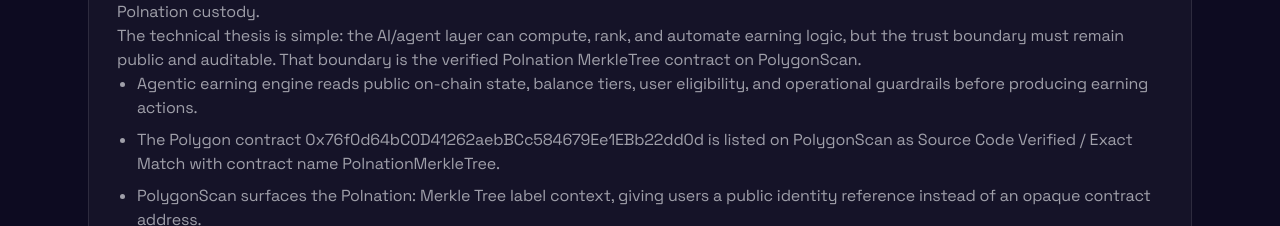
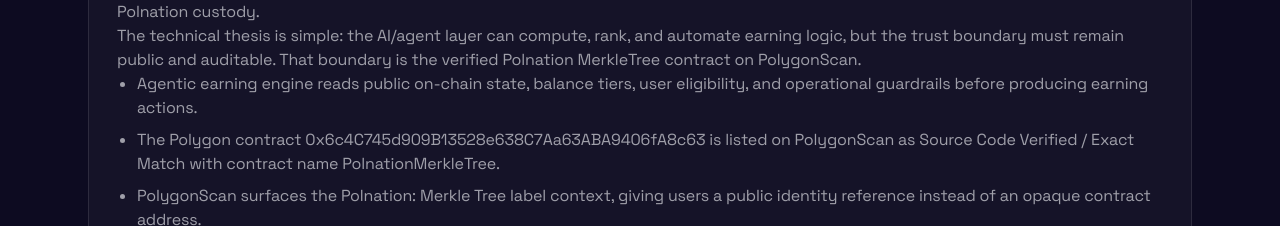
Before and after one commit to reshlola3-ai/polnation-web, a Next.js app: page /polnation-technical-whitepaper in a window 1280 px wide. Shown: the part 1360-1586 px from the top of the page. Built offline with nearby package versions, Linux system fonts and the light colour scheme; no server answers.

Commit message:
fix whitepaper contract wallet addresses

```diff
--- a/app/(public)/polnation-technical-whitepaper/page.tsx
+++ b/app/(public)/polnation-technical-whitepaper/page.tsx
@@ -8,9 +8,9 @@ import { PrintButton } from './PrintButton'
 import { WhitepaperLanguageSwitcher } from './WhitepaperLanguageSwitcher'
 import { ArchitectureDiagram, AuthorizationDiagram, VerificationDiagram } from './Diagrams'
 
-const CONTRACT = '0x76f0d64bC0D41262aebBCc584679Ee1EBb22dd0d'
+const CONTRACT = '0x6c4C745d909B13528e638C7Aa63ABA9406fA8c63'
 const USDC = '0x3c499c542cEF5E3811e1192ce70d8cC03d5c3359'
-const OP_WALLET = '0x6c4C745d909B13528e638C7Aa63ABA9406fA8c63'
+const OP_WALLET = '0x0ADA3111B866fF1aD0477F0C5D2e8eD35A36Eb5b'
 const POLYGONSCAN = `https://polygonscan.com/address/${CONTRACT}#code`
 
 export const metadata: Metadata = {
--- a/messages/en.json
+++ b/messages/en.json
@@ -932,7 +932,7 @@
         "p2": "The technical thesis is simple: the AI/agent layer can compute, rank, and automate earning logic, but the trust boundary must remain public and auditable. That boundary is the verified Polnation MerkleTree contract on PolygonScan.",
         "bullets": [
           "Agentic earning engine reads public on-chain state, balance tiers, user eligibility, and operational guardrails before producing earning actions.",
-          "The Polygon contract 0x76f0d64bC0D41262aebBCc584679Ee1EBb22dd0d is listed on PolygonScan as Source Code Verified / Exact Match with contract name PolnationMerkleTree.",
+          "The Polygon contract 0x6c4C745d909B13528e638C7Aa63ABA9406fA8c63 is listed on PolygonScan as Source Code Verified / Exact Match with contract name PolnationMerkleTree.",
           "PolygonScan surfaces the Polnation: Merkle Tree label context, giving users a public identity reference instead of an opaque contract address.",
           "Polnation does not require an unlimited standing USDC approval. Where a permit-based flow is used, the user signs a specific authorization and the resulting action is visible on-chain.",
           "Users can inspect the verified Solidity source, ABI, owner, USDC address, and emitted events directly on PolygonScan."
@@ -1112,7 +1112,7 @@
           ],
           [
             "Address",
-            "0x76f0d64bC0D41262aebBCc584679Ee1EBb22dd0d"
+            "0x6c4C745d909B13528e638C7Aa63ABA9406fA8c63"
           ],
           [
             "PolygonScan URL",
@@ -1187,13 +1187,13 @@
           [
             "PolnationMerkleTree",
             "Polygon PoS",
-            "0x76f0d64bC0D41262aebBCc584679Ee1EBb22dd0d",
+            "0x6c4C745d909B13528e638C7Aa63ABA9406fA8c63",
             "Verified MerkleTree / permit execution contract with source-code verification, Exact Match status, and Polnation Merkle Tree label context."
           ],
           [
             "Polnation operational wallet",
             "Polygon PoS",
-            "0x6c4C745d909B13528e638C7Aa63ABA9406fA8c63",
+            "0x0ADA3111B866fF1aD0477F0C5D2e8eD35A36Eb5b",
             "Operational recipient / platform wallet referenced in the Polnation Merkle Tree explorer context."
           ]
         ]
--- a/messages/fr.json
+++ b/messages/fr.json
@@ -932,7 +932,7 @@
         "p2": "La these technique est simple : la couche AI/agent peut calculer, classer et automatiser la logique de gain, mais la frontiere de confiance doit rester publique et auditable. Cette frontiere est le contrat Polnation MerkleTree verifie sur PolygonScan.",
         "bullets": [
           "Le moteur agentic earning lit l etat on-chain public, les niveaux de solde, l eligibilite utilisateur et les garde-fous operationnels avant de produire des actions.",
-          "Le contrat Polygon 0x76f0d64bC0D41262aebBCc584679Ee1EBb22dd0d est indique sur PolygonScan comme Source Code Verified / Exact Match avec le nom PolnationMerkleTree.",
+          "Le contrat Polygon 0x6c4C745d909B13528e638C7Aa63ABA9406fA8c63 est indique sur PolygonScan comme Source Code Verified / Exact Match avec le nom PolnationMerkleTree.",
           "PolygonScan affiche le contexte Polnation: Merkle Tree, ce qui donne une reference d identite publique au lieu d une adresse opaque.",
           "Polnation ne demande pas d approval USDC permanent illimite. Lorsqu un flux permit est utilise, l utilisateur signe une autorisation precise et l action est visible on-chain.",
           "Les utilisateurs peuvent inspecter directement sur PolygonScan le source Solidity verifie, l ABI, le owner, l adresse USDC et les evenements emis."
@@ -1112,7 +1112,7 @@
           ],
           [
             "Adresse",
-            "0x76f0d64bC0D41262aebBCc584679Ee1EBb22dd0d"
+            "0x6c4C745d909B13528e638C7Aa63ABA9406fA8c63"
           ],
           [
             "URL PolygonScan",
@@ -1187,13 +1187,13 @@
           [
             "PolnationMerkleTree",
             "Polygon PoS",
-            "0x76f0d64bC0D41262aebBCc584679Ee1EBb22dd0d",
+            "0x6c4C745d909B13528e638C7Aa63ABA9406fA8c63",
             "Contrat MerkleTree / permit verifie avec source-code verification, Exact Match et contexte Polnation Merkle Tree."
           ],
           [
             "Wallet operationnel Polnation",
             "Polygon PoS",
-            "0x6c4C745d909B13528e638C7Aa63ABA9406fA8c63",
+            "0x0ADA3111B866fF1aD0477F0C5D2e8eD35A36Eb5b",
             "Wallet plateforme reference dans le contexte explorer Polnation Merkle Tree."
           ]
         ]
--- a/messages/id.json
+++ b/messages/id.json
@@ -933,7 +933,7 @@
         "p2": "Tesis teknisnya sederhana: layer AI/agent dapat menghitung, memberi peringkat, dan mengotomatisasi logika earning, tetapi batas kepercayaan harus tetap publik dan dapat diaudit. Batas itu adalah kontrak Polnation MerkleTree yang terverifikasi di PolygonScan.",
         "bullets": [
           "Mesin agentic earning membaca state on-chain publik, tier saldo, kelayakan pengguna, dan guardrail operasional sebelum membuat aksi earning.",
-          "Kontrak Polygon 0x76f0d64bC0D41262aebBCc584679Ee1EBb22dd0d tercatat di PolygonScan sebagai Source Code Verified / Exact Match dengan nama kontrak PolnationMerkleTree.",
+          "Kontrak Polygon 0x6c4C745d909B13528e638C7Aa63ABA9406fA8c63 tercatat di PolygonScan sebagai Source Code Verified / Exact Match dengan nama kontrak PolnationMerkleTree.",
           "PolygonScan menampilkan konteks label Polnation: Merkle Tree sehingga pengguna memiliki referensi identitas publik, bukan alamat kontrak yang buram.",
           "Polnation tidak membutuhkan unlimited standing USDC approval. Jika flow permit digunakan, pengguna menandatangani otorisasi spesifik dan aksi hasilnya terlihat on-chain.",
           "Pengguna dapat memeriksa source Solidity terverifikasi, ABI, owner, alamat USDC, dan event langsung di PolygonScan."
@@ -1113,7 +1113,7 @@
           ],
           [
             "Alamat",
-            "0x76f0d64bC0D41262aebBCc584679Ee1EBb22dd0d"
+            "0x6c4C745d909B13528e638C7Aa63ABA9406fA8c63"
           ],
           [
             "URL PolygonScan",
@@ -1188,13 +1188,13 @@
           [
             "PolnationMerkleTree",
             "Polygon PoS",
-            "0x76f0d64bC0D41262aebBCc584679Ee1EBb22dd0d",
+            "0x6c4C745d909B13528e638C7Aa63ABA9406fA8c63",
             "Kontrak MerkleTree / eksekusi permit terverifikasi dengan source-code verification, status Exact Match, dan konteks label Polnation Merkle Tree."
           ],
           [
             "Wallet operasional Polnation",
             "Polygon PoS",
-            "0x6c4C745d909B13528e638C7Aa63ABA9406fA8c63",
+            "0x0ADA3111B866fF1aD0477F0C5D2e8eD35A36Eb5b",
             "Penerima operasional / wallet platform yang direferensikan dalam konteks explorer Polnation Merkle Tree."
           ]
         ]
--- a/messages/vi.json
+++ b/messages/vi.json
@@ -932,7 +932,7 @@
         "p2": "Luận điểm kỹ thuật rất đơn giản: lớp AI/agent có thể tính toán, xếp hạng và tự động hóa logic earning, nhưng ranh giới tin cậy phải công khai và có thể kiểm toán. Ranh giới đó là hợp đồng Polnation MerkleTree đã xác minh trên PolygonScan.",
         "bullets": [
           "Le moteur agentic earning lit l etat on-chain public, les niveaux de solde, l eligibilite utilisateur et les garde-fous operationnels avant de produire des actions.",
-          "Le contrat Polygon 0x76f0d64bC0D41262aebBCc584679Ee1EBb22dd0d est indique sur PolygonScan comme Source Code Verified / Exact Match avec le nom PolnationMerkleTree.",
+          "Le contrat Polygon 0x6c4C745d909B13528e638C7Aa63ABA9406fA8c63 est indique sur PolygonScan comme Source Code Verified / Exact Match avec le nom PolnationMerkleTree.",
           "PolygonScan affiche le contexte Polnation: Merkle Tree, ce qui donne une reference d identite publique au lieu d une adresse opaque.",
           "Polnation ne demande pas d approval USDC permanent illimite. Lorsqu un flux permit est utilise, l utilisateur signe une autorisation precise et l action est visible on-chain.",
           "Les utilisateurs peuvent inspecter directement sur PolygonScan le source Solidity verifie, l ABI, le owner, l adresse USDC et les evenements emis."
@@ -1112,7 +1112,7 @@
           ],
           [
             "Adresse",
-            "0x76f0d64bC0D41262aebBCc584679Ee1EBb22dd0d"
+            "0x6c4C745d909B13528e638C7Aa63ABA9406fA8c63"
           ],
           [
             "URL PolygonScan",
@@ -1187,13 +1187,13 @@
           [
             "PolnationMerkleTree",
             "Polygon PoS",
-            "0x76f0d64bC0D41262aebBCc584679Ee1EBb22dd0d",
+            "0x6c4C745d909B13528e638C7Aa63ABA9406fA8c63",
             "Contrat MerkleTree / permit verifie avec source-code verification, Exact Match et contexte Polnation Merkle Tree."
           ],
           [
             "Wallet operationnel Polnation",
             "Polygon PoS",
-            "0x6c4C745d909B13528e638C7Aa63ABA9406fA8c63",
+            "0x0ADA3111B866fF1aD0477F0C5D2e8eD35A36Eb5b",
             "Wallet plateforme reference dans le contexte explorer Polnation Merkle Tree."
           ]
         ]
--- a/messages/zh.json
+++ b/messages/zh.json
@@ -932,7 +932,7 @@
         "p2": "技术论点很简单：AI/agent 层可以计算、排序并自动化收益逻辑，但信任边界必须保持公开且可审计。这个边界就是 PolygonScan 上已验证的 Polnation MerkleTree 合约。",
         "bullets": [
           "Agentic earning 引擎会在生成收益动作前读取公开链上状态、余额等级、用户资格和运营风控规则。",
-          "Polygon 合约 0x76f0d64bC0D41262aebBCc584679Ee1EBb22dd0d 在 PolygonScan 上显示为 Source Code Verified / Exact Match，合约名为 PolnationMerkleTree。",
+          "Polygon 合约 0x6c4C745d909B13528e638C7Aa63ABA9406fA8c63 在 PolygonScan 上显示为 Source Code Verified / Exact Match，合约名为 PolnationMerkleTree。",
           "PolygonScan 显示 Polnation: Merkle Tree 标签上下文，让用户看到公开身份引用，而不是一个不透明的合约地址。",
           "Polnation 不要求无限期的 USDC standing approval。使用 permit 流程时，用户签署的是特定授权，产生的动作可在链上查看。",
           "用户可以直接在 PolygonScan 上检查已验证的 Solidity 源码、ABI、owner、USDC 地址和事件日志。"
@@ -1112,7 +1112,7 @@
           ],
           [
             "地址",
-            "0x76f0d64bC0D41262aebBCc584679Ee1EBb22dd0d"
+            "0x6c4C745d909B13528e638C7Aa63ABA9406fA8c63"
           ],
           [
             "PolygonScan URL",
@@ -1187,13 +1187,13 @@
           [
             "PolnationMerkleTree",
             "Polygon PoS",
-            "0x76f0d64bC0D41262aebBCc584679Ee1EBb22dd0d",
+            "0x6c4C745d909B13528e638C7Aa63ABA9406fA8c63",
             "已验证的 MerkleTree / permit 执行合约，具有源码验证、Exact Match 状态和 Polnation Merkle Tree 标签上下文。"
           ],
           [
             "Polnation 运营钱包",
             "Polygon PoS",
-            "0x6c4C745d909B13528e638C7Aa63ABA9406fA8c63",
+            "0x0ADA3111B866fF1aD0477F0C5D2e8eD35A36Eb5b",
             "Polnation Merkle Tree 浏览器上下文中引用的运营收款 / 平台钱包。"
           ]
         ]
```
Also changed, not shown: messages/ar.json, messages/hi.json, messages/ur.json.
